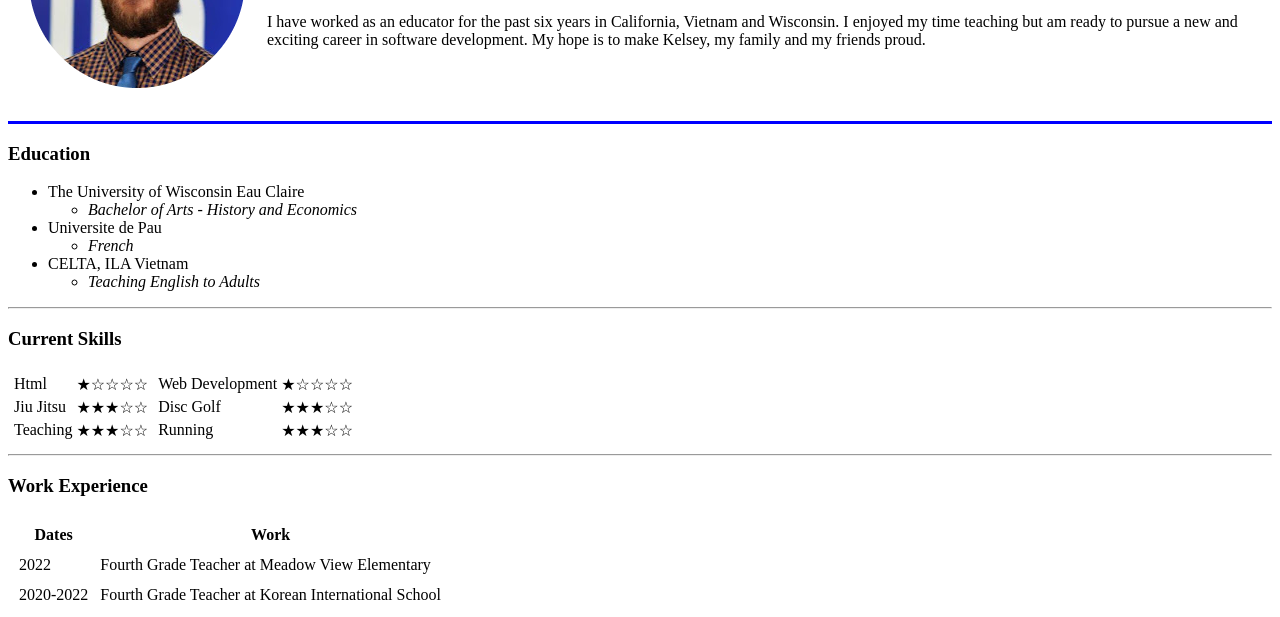
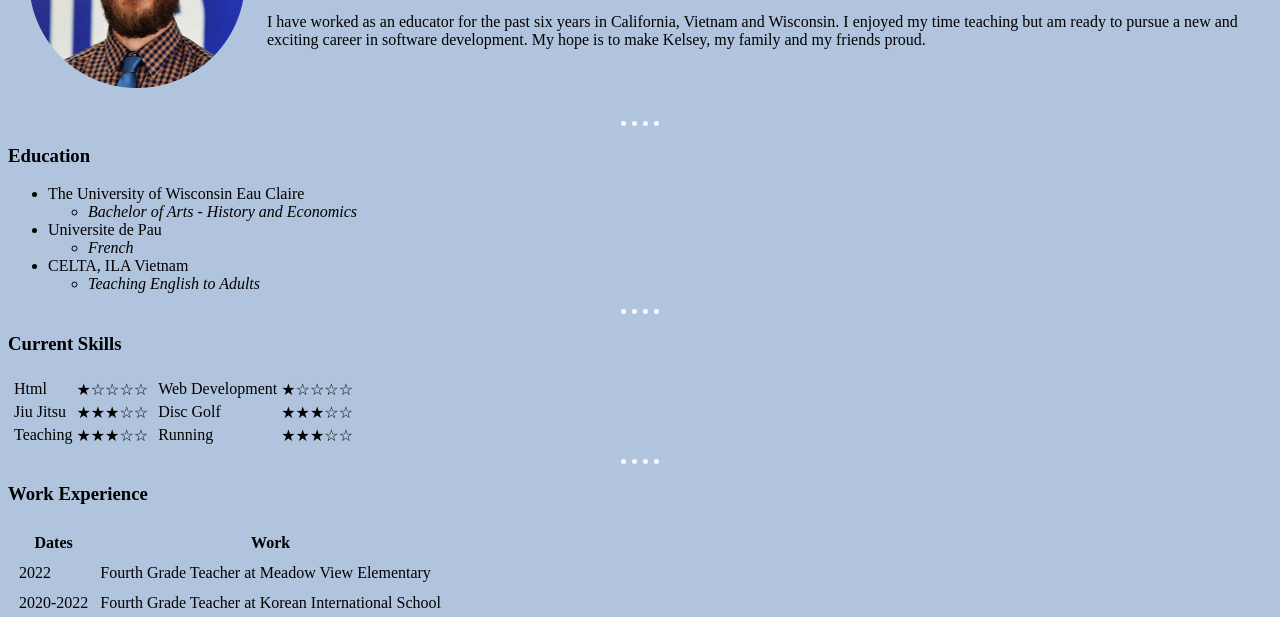
Before and after one commit to jjrau/cv, a plain HTML site: page index.html in a window 1280 px wide. Shown: the part 157-774 px from the top of the page. Drawn offline with Linux system fonts and the light colour scheme.

Commit message:
Update 3

```diff
--- /dev/null
+++ b/CSS/styles.css
@@ -0,0 +1,11 @@
+body {
+  background-color: LightSteelBlue;
+}
+
+hr {
+  border-style: none;
+  border-top: 5px dotted GhostWhite;
+  border-width: 5px;
+  height: 0px;
+  width: 3%;
+}
--- a/index.html
+++ b/index.html
@@ -4,6 +4,8 @@
 <head>
   <meta charset="utf-8">
   <title>🔥Jeremiah's Personal Site 2.0🔥</title>
+<link rel="stylesheet" href="css/styles.css">
+
 </head>
 
 <body>
@@ -19,7 +21,7 @@
       </td>
     </tr>
   </table>
-  <hr size="3" noshade color=blue>
+  <hr>
 
   <h3>Education</h3>
   <ul>
```
Also changed, not shown: contact-me.html (+1 -0 lines).
